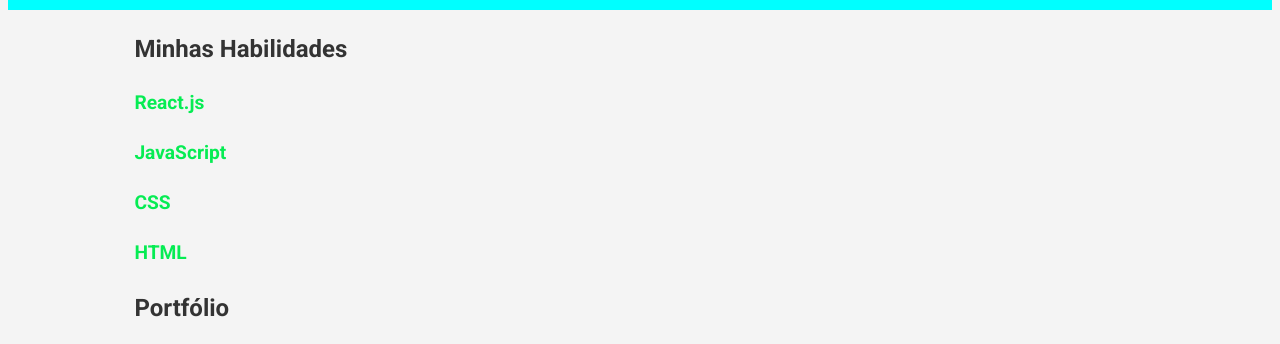
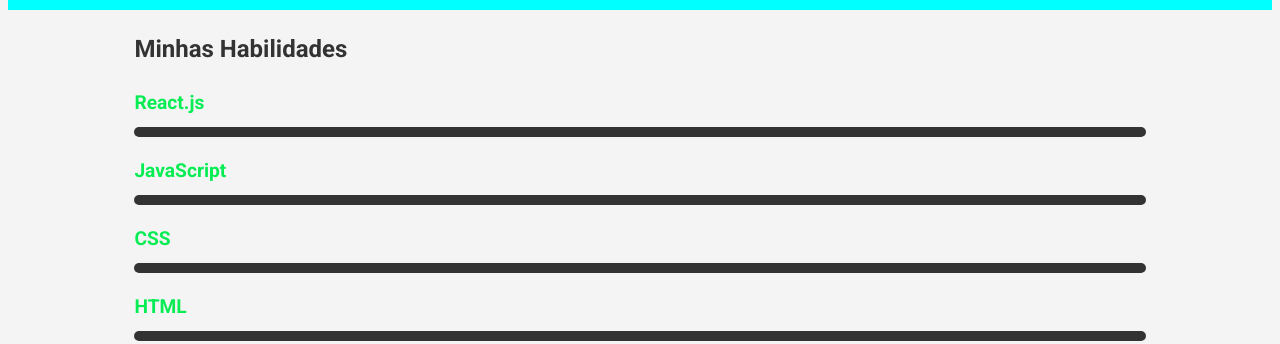
Before and after one commit to lua5556/pagina-prof, a plain HTML site: page index.html in a window 1280 px wide. Shown: the part 1080-1424 px from the top of the page. Drawn offline with Linux system fonts and the light colour scheme; grey boxes are pictures that could not be loaded.

Commit message:
baras de prog/

```diff
--- a/index.html
+++ b/index.html
@@ -137,6 +137,15 @@
             margin-bottom: 0.5rem;
             color: #06ec53;
         }
+
+        .progress{
+            background-color: #333;
+            border-radius: 20px;
+            overflow: hidden;
+            height: 10px;
+        }
+
+
     </style>
     <link href="https://fonts.googleapis.com/css2?family=Roboto:wght@400;700&display=swap" rel="stylesheet">
 </head>
```
